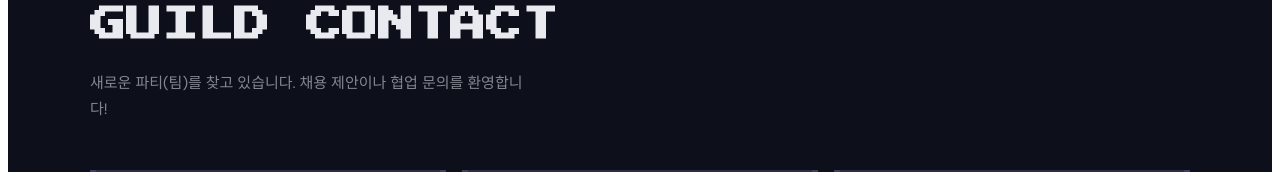
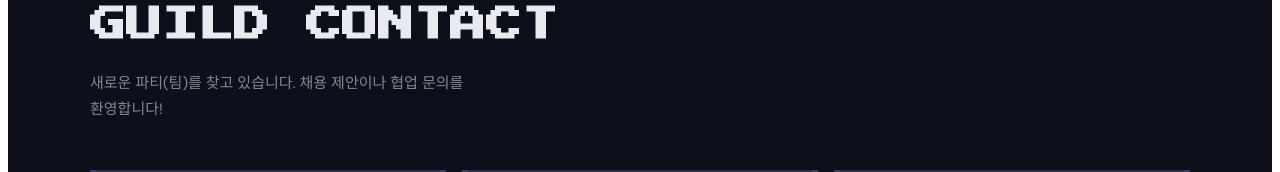
Before and after one commit to aengkrrrrr/portfolio, a React app: page / in a window 1280 px wide. Shown: the part 6771-6943 px from the top of the page. Built offline with nearby package versions, Linux system fonts and the light colour scheme; the HTML template or start-up script is replaced by a standard one.

Commit message:
Update App.jsx

```diff
--- a/src/App.jsx
+++ b/src/App.jsx
@@ -884,7 +884,7 @@ function ContactSection() {
             <div style={{ flex: 1, height: 1, background: C.border }} />
           </div>
           <h2 style={{ ...PX("clamp(20px,3.5vw,36px)", C.white), margin: "0 0 8px" }}>GUILD CONTACT</h2>
-          <p style={{ ...BODY(15), maxWidth: 440 }}>새로운 파티(팀)를 찾고 있습니다. 채용 제안이나 협업 문의를 환영합니다!</p>
+          <p style={{ ...BODY(15), maxWidth: 440, wordBreak: "keep-all" }}>새로운 파티(팀)를 찾고 있습니다. 채용 제안이나 협업 문의를 환영합니다!</p>
         </div>
 
         <div style={{ display: "grid", gridTemplateColumns: "repeat(3, 1fr)", gap: 16 }}>
```
